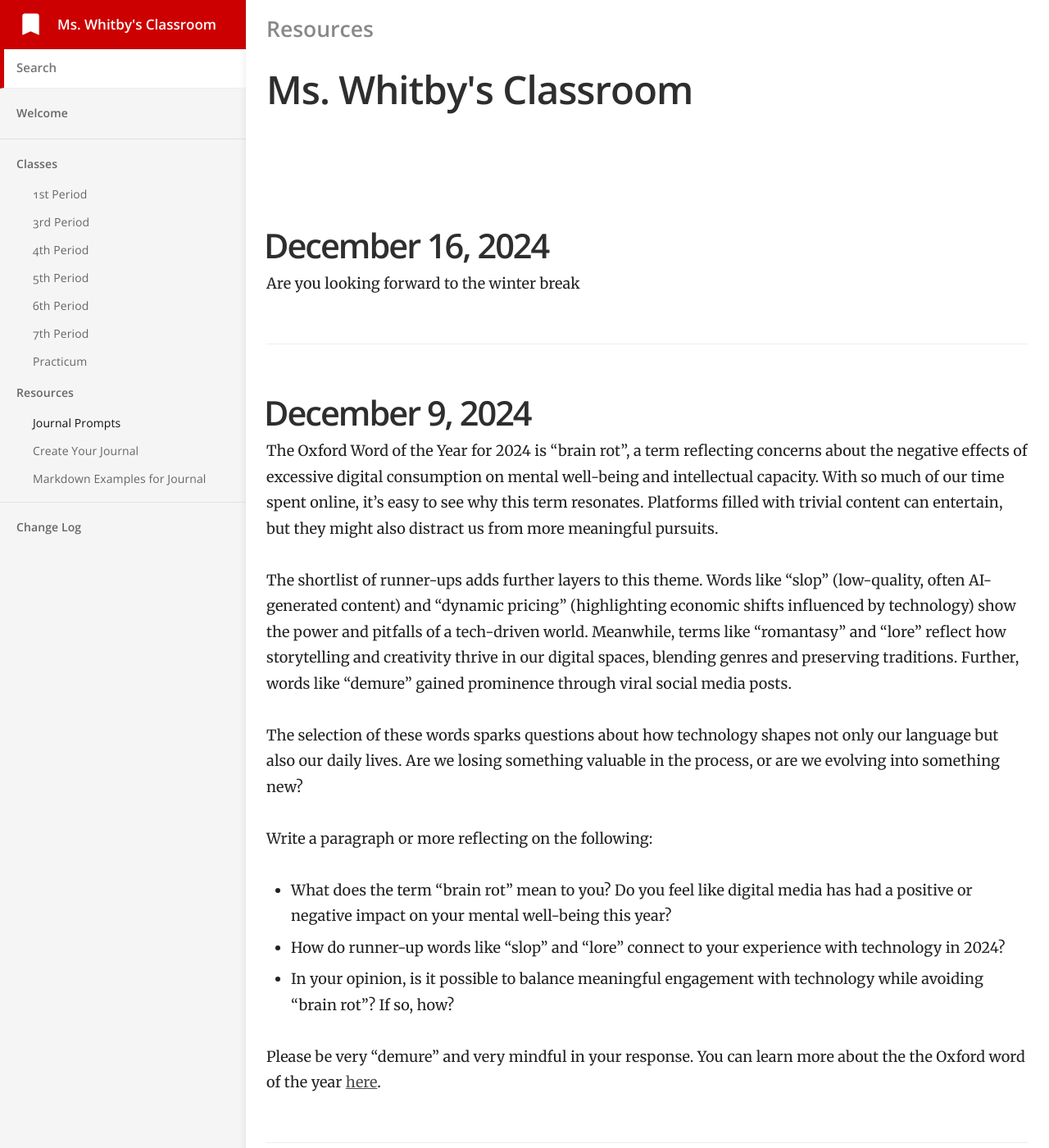
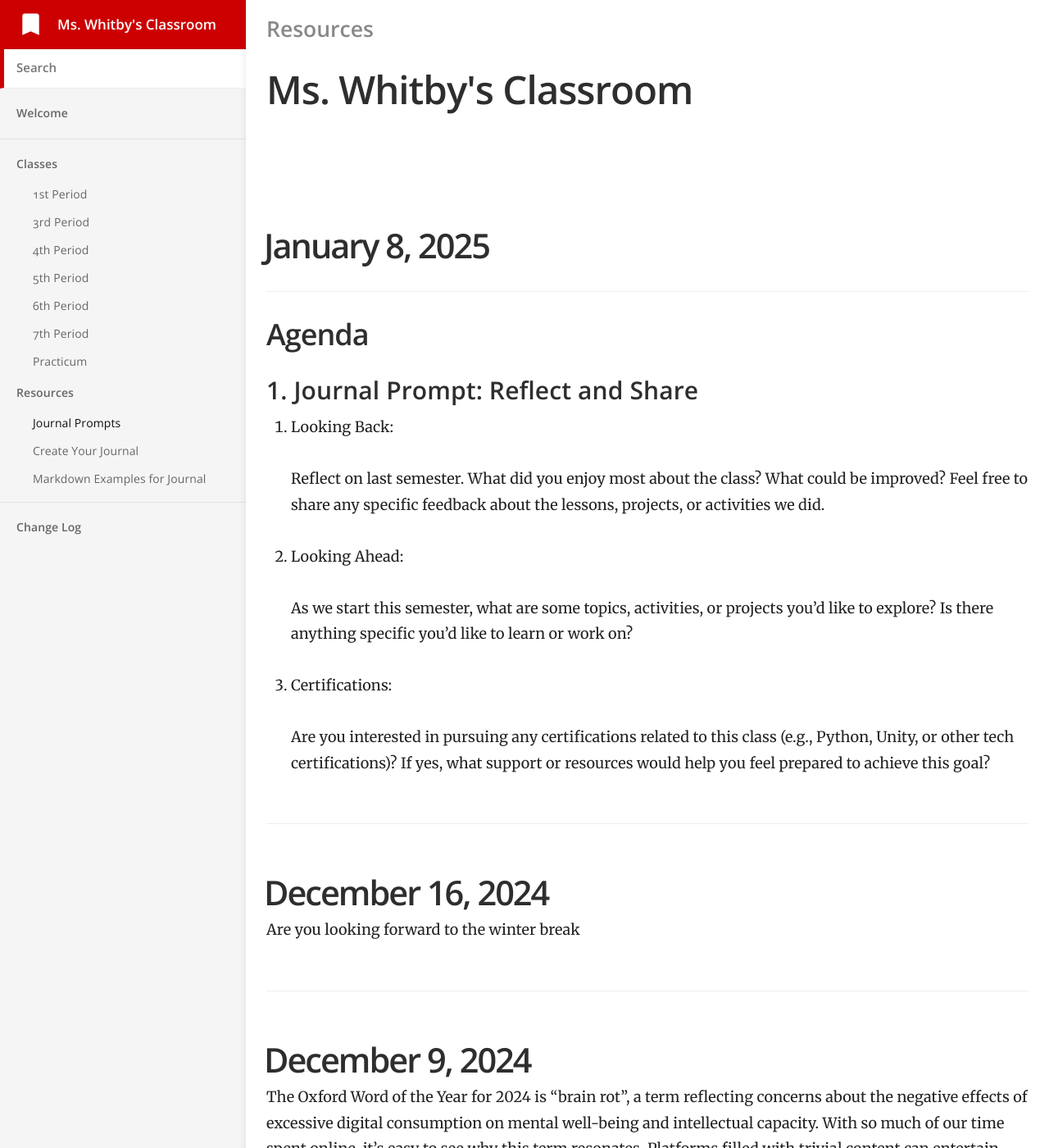
Before and after one commit to mswhitby/classroom, a Jekyll site: the page built from _docs/resources/journal.md, in a window 1280 px wide and 1400 px high. Shown: the whole window at 82% size. Built offline with Jekyll 4.4.1, drawn with Linux system fonts in a browser that asks for light colours.

Commit message:
Updated Lessons

```diff
--- a/_docs/resources/journal.md
+++ b/_docs/resources/journal.md
@@ -3,6 +3,26 @@ title: Journal Prompts
 category: Resources
 order: 1
 ---
+
+# January 8, 2025
+
+## Agenda
+
+### 1. Journal Prompt: Reflect and Share
+
+1. Looking Back:
+
+    Reflect on last semester. What did you enjoy most about the class? What could be improved? Feel free to share any specific feedback about the lessons, projects, or activities we did.
+
+2. Looking Ahead:
+
+    As we start this semester, what are some topics, activities, or projects you’d like to explore? Is there anything specific you’d like to learn or work on?
+
+3. Certifications:
+
+    Are you interested in pursuing any certifications related to this class (e.g., Python, Unity, or other tech certifications)? If yes, what support or resources would help you feel prepared to achieve this goal?
+
+----
 
 # December 16, 2024
 
```
Also changed, not shown: _docs/classes/3rd.md (+20 -0 lines).
